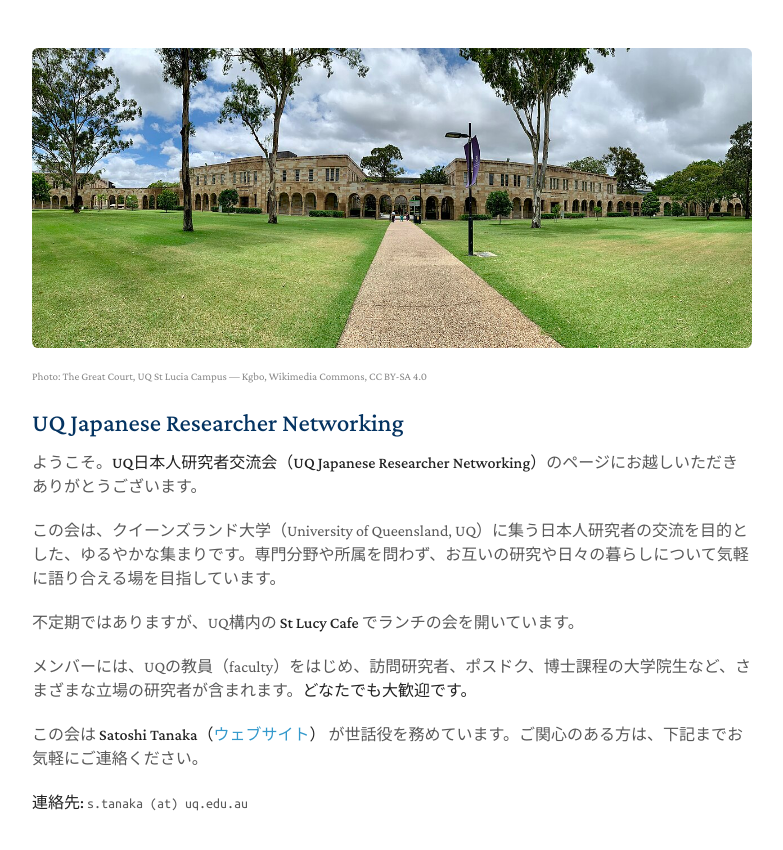
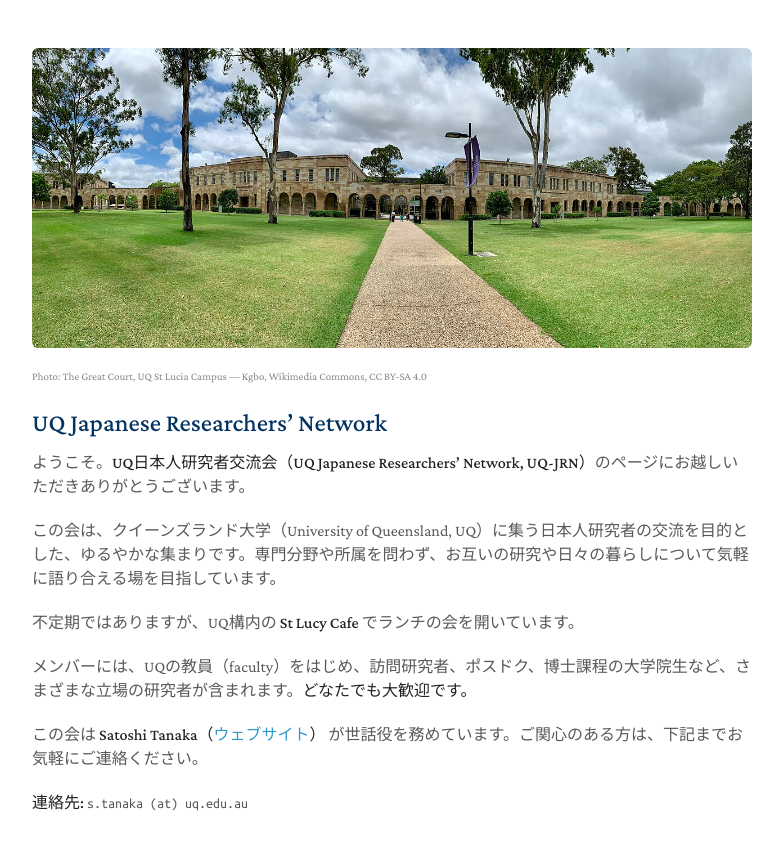
Before and after one commit to econtanaka/econtanaka.github.io, a Jekyll site: the page built from uq-japanese-researchers.md, in a window 1280 px wide. Shown: the top 850 px of the page, without its empty margins (248-1031 px from the left). Built offline with Jekyll 4.4.1, drawn with Linux system fonts in a browser that asks for light colours.

Commit message:
Rename group to "UQ Japanese Researchers' Network" (UQ-JRN)
Co-Authored-By: Claude Opus 4.8 (1M context) <noreply@anthropic.com>

```diff
--- a/_layouts/network.html
+++ b/_layouts/network.html
@@ -1,12 +1,12 @@
 <!DOCTYPE html>
 <html lang="ja">
   <head>
-    <title>UQ Japanese Researcher Networking</title>
+    <title>UQ Japanese Researchers' Network (UQ-JRN)</title>
 
     <meta charset="UTF-8">
     <meta http-equiv="X-UA-Compatible" content="IE=edge">
     <meta name="viewport" content="width=device-width, initial-scale=1">
-    <meta name="description" content="UQ Japanese Researcher Networking — クイーンズランド大学（University of Queensland）の日本人研究者交流会">
+    <meta name="description" content="UQ Japanese Researchers' Network (UQ-JRN) — クイーンズランド大学（University of Queensland）の日本人研究者交流会">
 
     <link rel="icon" media="(prefers-color-scheme:dark)" href="{{ site.favicon_dark }}" type="image/png" />
     <link rel="icon" media="(prefers-color-scheme:light)" href="{{ site.favicon }}" type="image/png" />
--- a/uq-japanese-researchers.md
+++ b/uq-japanese-researchers.md
@@ -5,9 +5,9 @@ layout: network
 <img class="hero" src="./assets/img/uq-great-court.jpg" alt="University of Queensland, Great Court, St Lucia Campus">
 <p class="hero-credit">Photo: The Great Court, UQ St Lucia Campus — Kgbo, <a href="https://commons.wikimedia.org/wiki/File:The_Great_Court,_St_Lucia_Campus,_University_of_Queensland,_Brisbane_02.jpg" rel="noopener">Wikimedia Commons</a>, CC BY-SA 4.0</p>
 
-## UQ Japanese Researcher Networking
+## UQ Japanese Researchers' Network
 
-ようこそ。**UQ日本人研究者交流会（UQ Japanese Researcher Networking）**のページにお越しいただきありがとうございます。
+ようこそ。**UQ日本人研究者交流会（UQ Japanese Researchers' Network, UQ-JRN）**のページにお越しいただきありがとうございます。
 
 この会は、クイーンズランド大学（University of Queensland, UQ）に集う日本人研究者の交流を目的とした、ゆるやかな集まりです。専門分野や所属を問わず、お互いの研究や日々の暮らしについて気軽に語り合える場を目指しています。
 
```
Also changed, not shown: index.md (+2 -2 lines).
